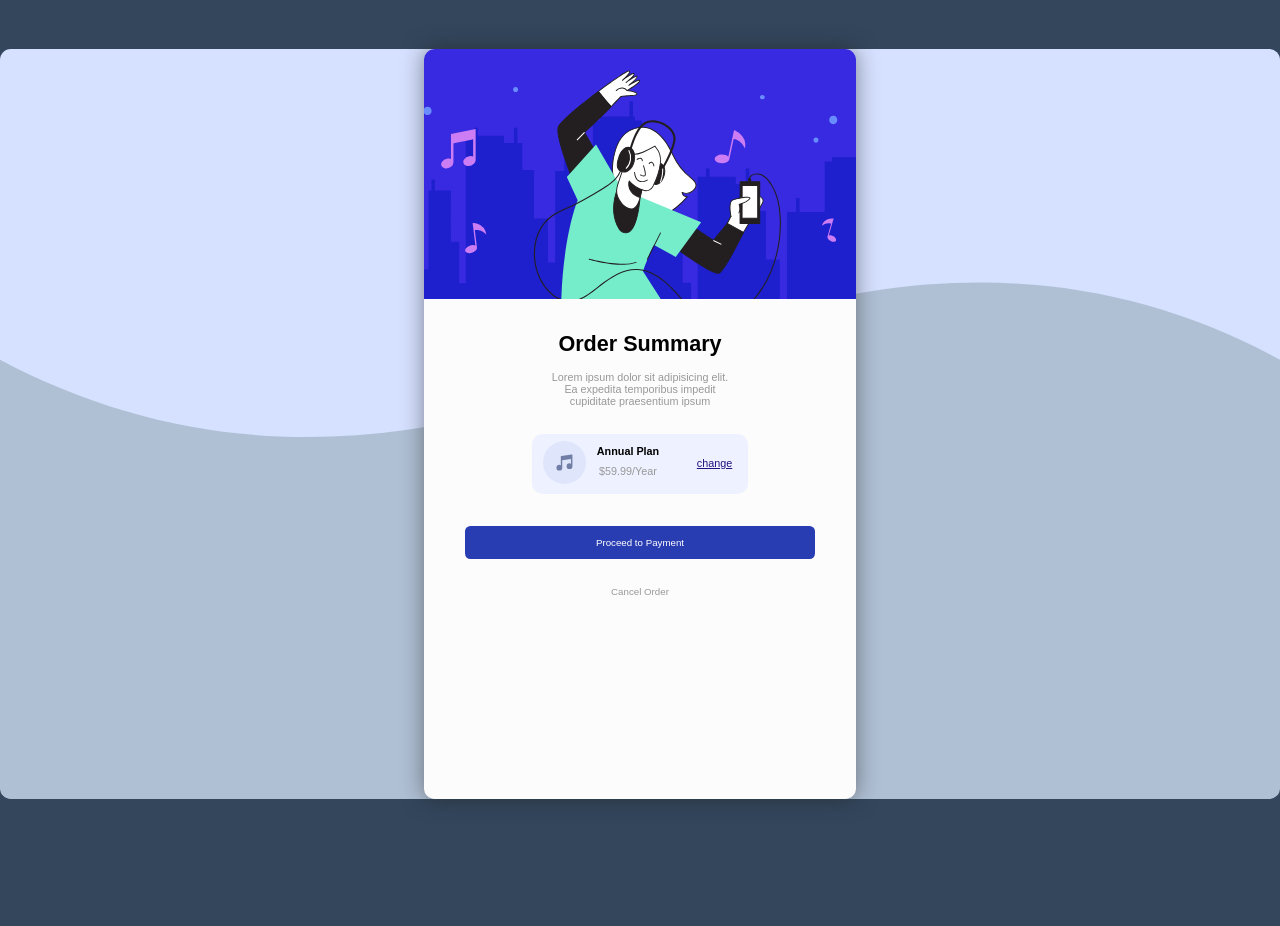
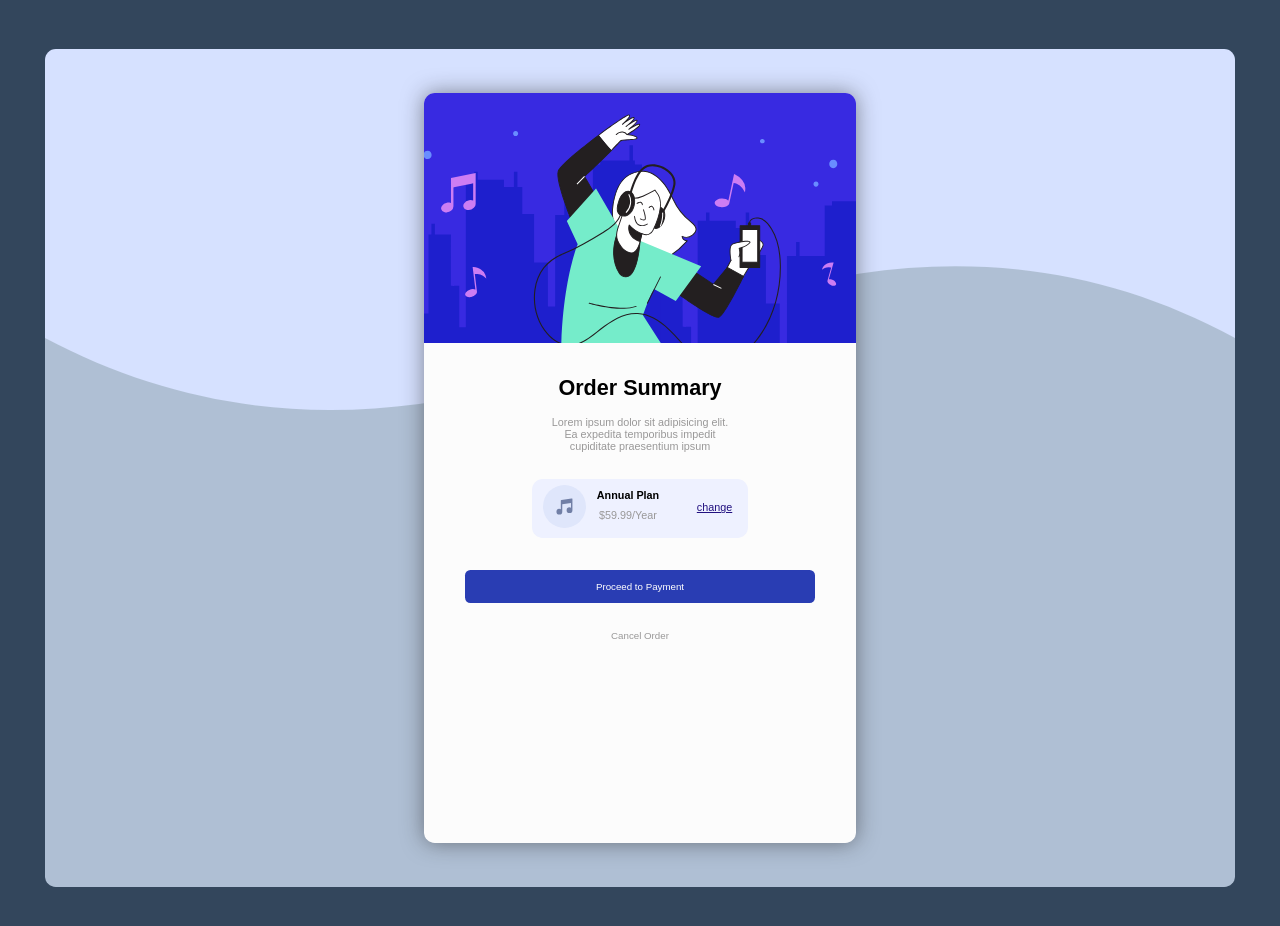
Before and after one commit to AnthonyKafer/Projeto1, a plain HTML site: page index.html in a window 1280 px wide. Before the commit the page ends 847 px from the top, so only its background shows below. Drawn offline with Linux system fonts and the light colour scheme.

Commit message:
alteracao

```diff
--- a/styles.css
+++ b/styles.css
@@ -12,12 +12,13 @@ body{
     background-size: contain;
     background-repeat: no-repeat;
     background-position:unset;
-    width: 100%;
-    height:100%;
+    width: 90%;
+    height:800px;
     border-radius: 1rem;
     background-color: rgba(217, 231, 252, 0.753);
-    margin: 0rem auto;
+    margin:auto;
     align-content: center;
+    padding: 1.5%;
 }
 
 #divImagem{
```
